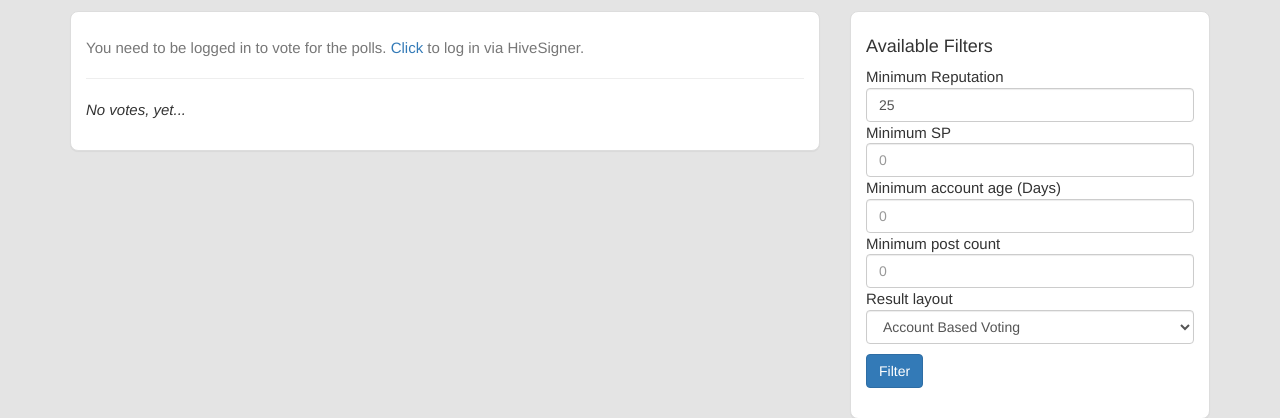
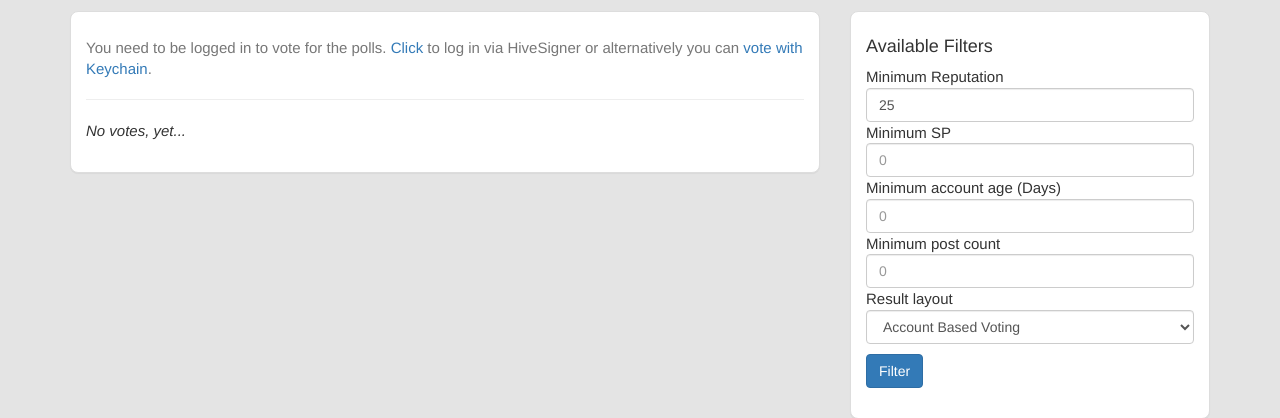
Before and after one commit to emre/dpoll.xyz, a Django app: template dpoll/templates/poll_detail.html in a window 1280 px wide. Shown: the part 176-594 px from the top of the page. Run offline with Django 3.2, Linux system fonts and the light colour scheme; the template is opened without the code that fills it, so the values that code supplies are empty; some libraries are stand-ins or nearby versions.

Commit message:
Add hive keychain support back

```diff
--- a/dpoll/templates/poll_detail.html
+++ b/dpoll/templates/poll_detail.html
@@ -67,7 +67,8 @@
                                     {% else %}
 				                                                <div class="text-muted">You need to be logged in to vote for
                                             the polls. <a href="{% url 'login' %}">Click</a> to log in
-                                            via HiveSigner.
+                                            via HiveSigner or alternatively you can <a href="#" id="vote-with-keychain">
+                                                vote with Keychain</a>.
 
 
                                         </div>
@@ -287,7 +288,7 @@
         <div class="modal-dialog" role="document">
             <div class="modal-content">
                 <div class="modal-header">
-                    Steem Username
+                    Hive Username
                 </div>
                 <div class="modal-body">
 
@@ -369,7 +370,7 @@
             });
 
             $('#keychain-username-submit').click(function (e) {
-                if (!window.steem_keychain) {
+                if (!window.hive_keychain) {
                     alert("Keychain is not installed!");
                     return;
                 }
@@ -408,7 +409,7 @@
                             additional_thoughts: ""
                         }, function (data) {
 
-                            steem_keychain.requestPost(
+                            hive_keychain.requestPost(
                                 data.username,
                                 data.title,
                                 data.body,
```
